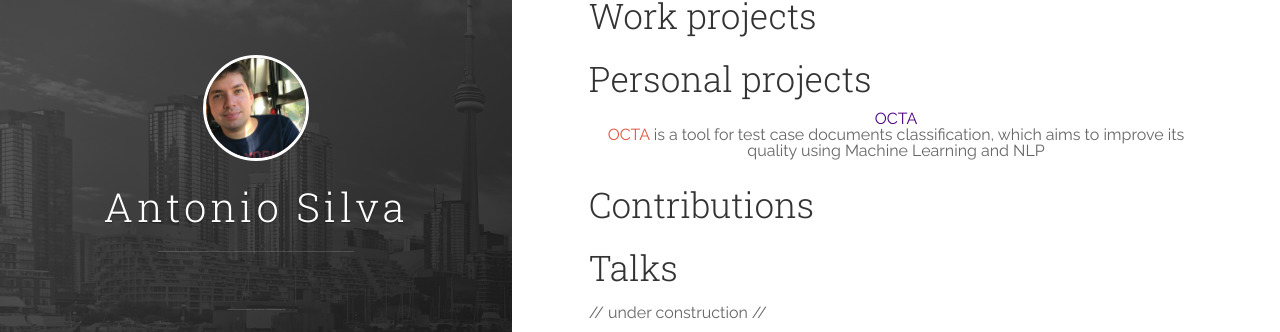
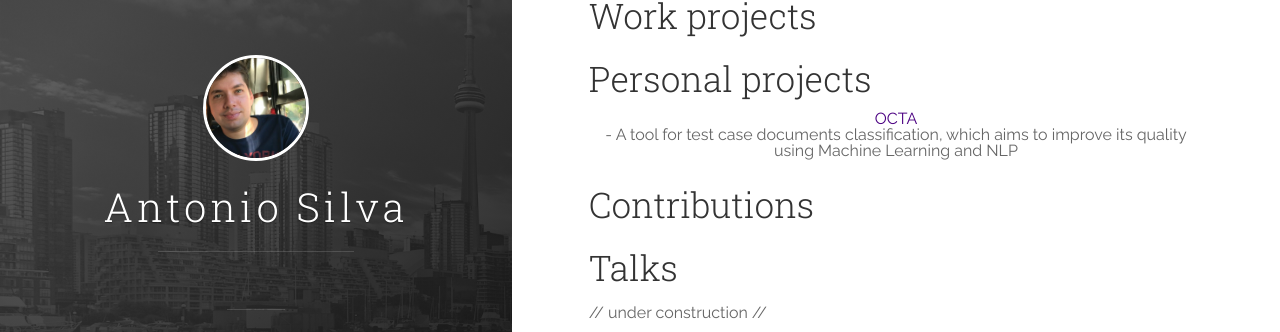
Before and after one commit to antoniosj/antoniosj.github.io, a Jekyll site: the page built from _posts/2020-06-14-rro.markdown, in a window 1280 px wide. Shown: the part 164-496 px from the top of the page. Built offline with Jekyll 4.4.1, drawn with Linux system fonts in a browser that asks for light colours.

Commit message:
Update 2020-06-14-rro.markdown

```diff
--- a/_posts/2020-06-14-rro.markdown
+++ b/_posts/2020-06-14-rro.markdown
@@ -9,7 +9,7 @@
 ## Work projects
 
 ## Personal projects
-<div style="text-align:center"><a href="https://www.antoniosj.com/2018/octa/"><div class="indigo">OCTA</div>OCTA</a> is a tool for test case documents classification, which aims to improve its quality using Machine Learning and NLP</div>
+<div style="text-align:center"><a href="https://www.antoniosj.com/2018/octa/"><div class="indigo">OCTA</div></a> - A tool for test case documents classification, which aims to improve its quality using Machine Learning and NLP</div>
 
 ## Contributions
 
```
